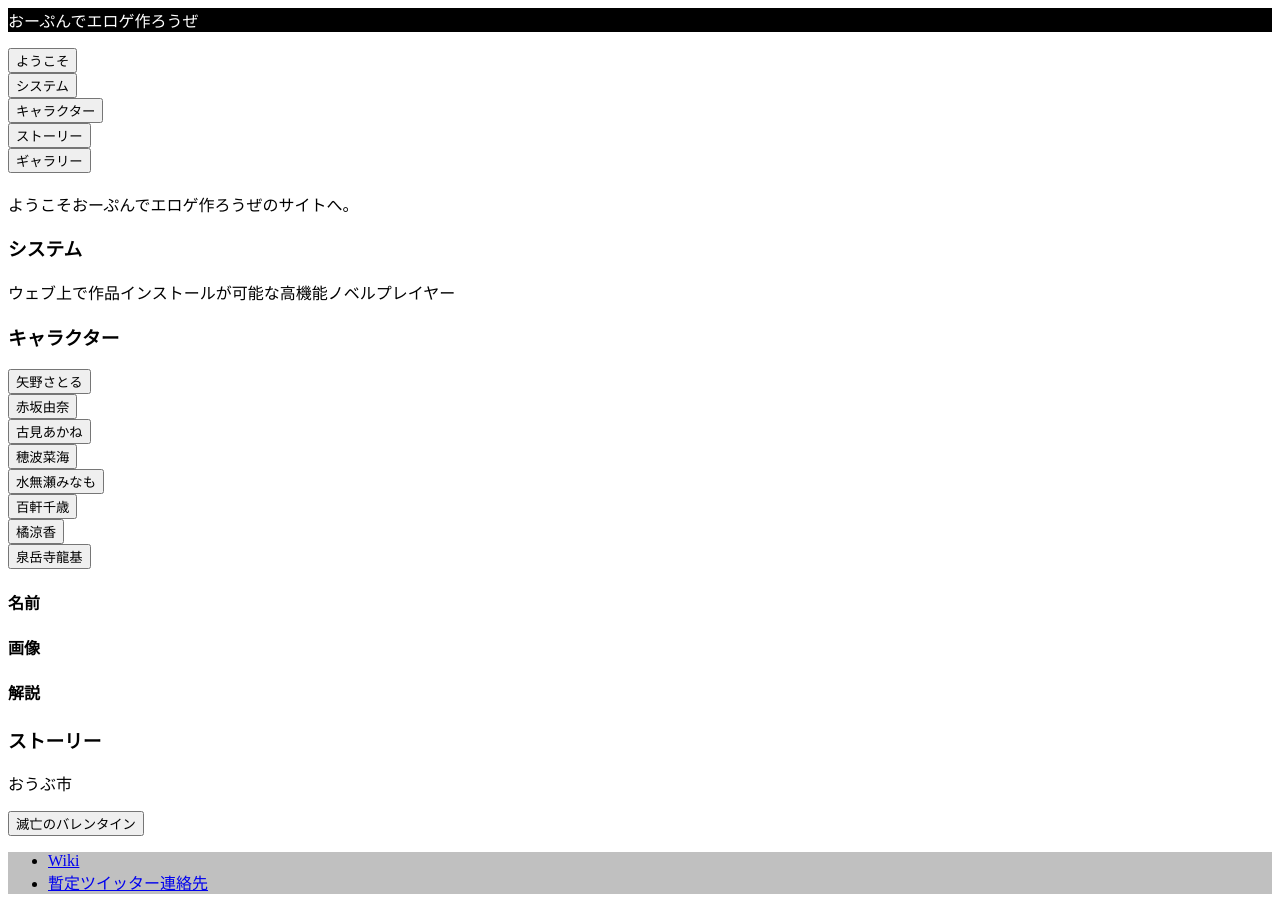
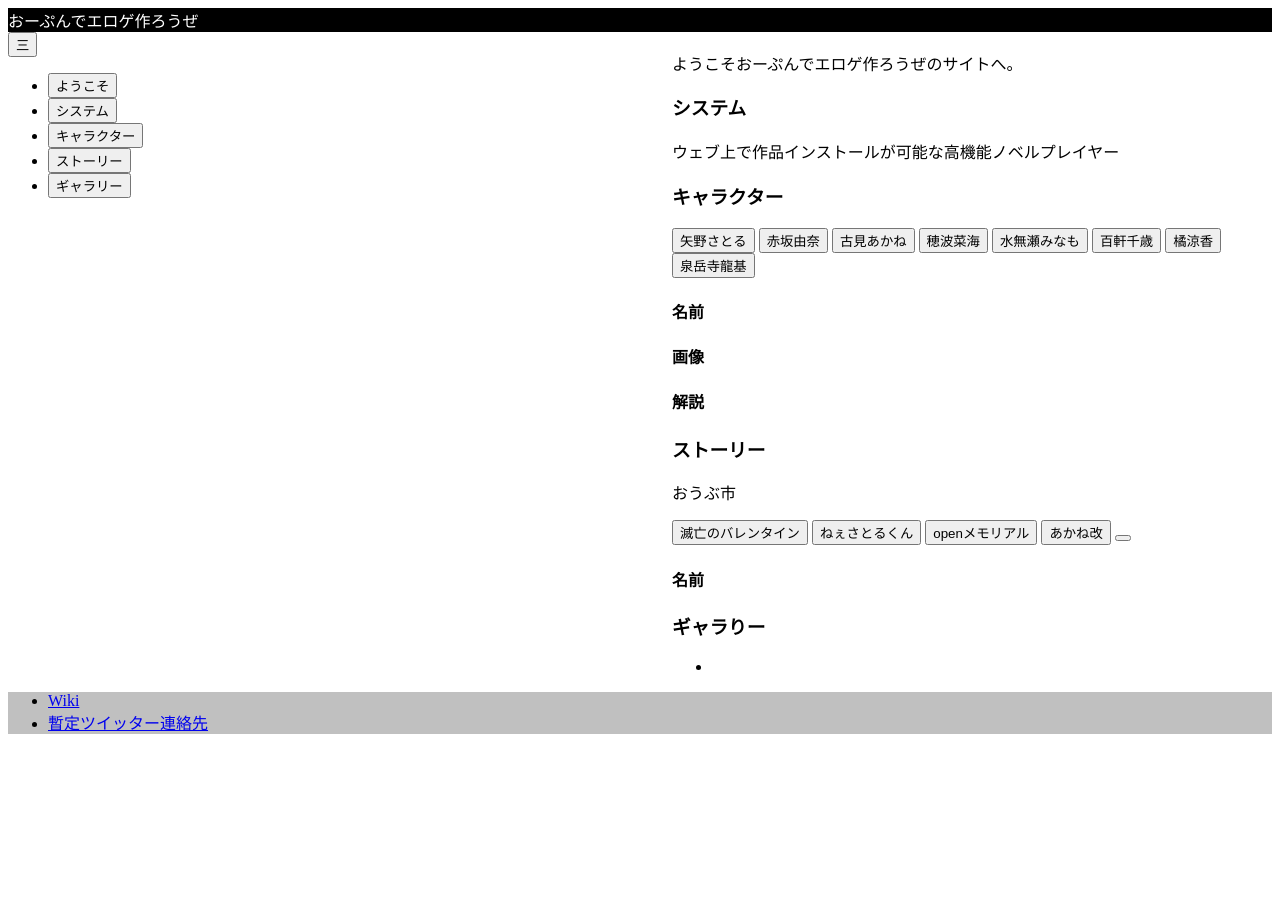
Before and after one commit to open-novel/open-novel.github.io, a plain HTML site: page source/index.html in a window 1280 px wide. After the commit the page ends 800 px from the top, so only its background shows below. Drawn offline with nearby package versions, Linux system fonts and the light colour scheme.

Commit message:
トップのHTMLとCSSとJSを修正した

```diff
--- a/source/index.html
+++ b/source/index.html
@@ -2,7 +2,7 @@
 <html>
 <head>
 <meta charset="UTF-8">
-<title>イメージソース</title>
+<title>おーぷんでエロゲ作ろうぜ</title>
 <meta name="viewport" content="width=device-width,initial-scale=1.0">
 <script src="https://cdn.jsdelivr.net/npm/vue"></script>
 <script src="https://unpkg.com/axios/dist/axios.min.js"></script>
@@ -22,14 +22,17 @@
 <body>
 <header>おーぷんでエロゲ作ろうぜ</header>
 <main id="app">
-<ul id="main-tab" class="tabs">
+<aside id="menu">
+<button>三</button>
+<ul id="main-menu">
 <li class="active"><a href="#ようこそ"><button v-on:click="selectTab">ようこそ</button></a></li>
 <li><a href="#システム"><button v-on:click="selectTab">システム</button></a></li>
 <li><a href="#キャラクター"><button v-on:click="selectTab">キャラクター</button></a></li>
 <li><a href="#ストーリー"><button v-on:click="selectTab">ストーリー</button></a></li>
 <li><a href="#ギャラリー"><button v-on:click="selectTab">ギャラリー</button></a></li>
 </ul>
-<div class="tab-pane">
+</aside>
+<div id="main" class="tab-pane">
 <section id="ようこそ" class="active">
 <h3></h3>
 <p>ようこそおーぷんでエロゲ作ろうぜのサイトへ。</p>
@@ -59,7 +62,7 @@
 <section>
 <h4>画像</h4>
 <ul class="icons">
-<li v-for="image in character.images"><img v-on:click="enlarge" width="100" v-bind:src="'images/'+character.name+'/'+image"></li>
+<li v-for="image in character.images"><img v-on:click="enlarge" width="100" v-bind:src="'images/人物/'+character.name+'/'+image"></li>
 </ul>
 </section>
 <section>
@@ -73,10 +76,26 @@
 <p>おうぶ市</p>
 <ul class="tabs">
 <li><button v-on:click="fetchStory">滅亡のバレンタイン</button></li>
+<li><button v-on:click="fetchStory">ねぇさとるくん</button></li>
+<li><button v-on:click="fetchStory">openメモリアル</button></li>
+<li><button v-on:click="fetchStory">あかね改</button></li>
+<li><button v-on:click="fetchStory"></button></li>
 </ul>
 <div id="story-pane">
-
+<section>
+<h4>名前</h4>
+<p id="story-title">{{story.name}}</p>
+</section>
+<section>
+<div v-html="story.desc"></div>
+</section>
 </div>
+</section>
+<section id="ギャラリー">
+<h3>ギャラりー</h3>
+<ul>
+<li></li>
+</ul>
 </section>
 </div>
 </main>
--- a/source/main.css
+++ b/source/main.css
@@ -3,11 +3,29 @@ header {
 	color:white;
 }
 .tabs {
-	padding:0
+	padding:0;
+	list-style: none;
 }
 .tabs > li{
-	margin:0
+	margin:0;
+	display:inline;
 }
 footer {
 	background-color: silver;
+	clear: right;
 }
+#menu {
+	float:left;
+}
+#main {
+	float:right;
+	max-width: 600px;
+}
+@media screen and (max-width: 480px) {
+#menu {
+
+}
+#main-menu {
+	display: none;
+}
+}
--- a/source/main.js
+++ b/source/main.js
@@ -1,14 +1,15 @@
 window.addEventListener("load", ()=>{
-	const characterPane = document.getElementById("character-pane");
 	const app = new Vue({
 		el:"#app",
 		data: {
-			chardesc: null,
 			character: {
-				name: null,
+				name:null,
+				ruby:null,
 				images:[],
 				desc:null,
-			}
+			},
+			story: {
+			},
 		},
 		methods: {
 			fetchCharacter: function(me) {
@@ -18,13 +19,11 @@ window.addEventListener("load", ()=>{
 					url:`character/${character}.html`,
 					responseType:"document",
 				}).then(response=>{
-					console.log(response);
 					const html = response.data;
 					app.character.desc = html.getElementById("description").innerHTML;
 					app.character.name = html.getElementsByTagName("title")[0].innerText;
 					app.character.images = [];
 					for(let li of html.querySelectorAll("#images > li")) {
-						console.log(li);
 						app.character.images.push(li.innerText);
 					}
 				});
```
